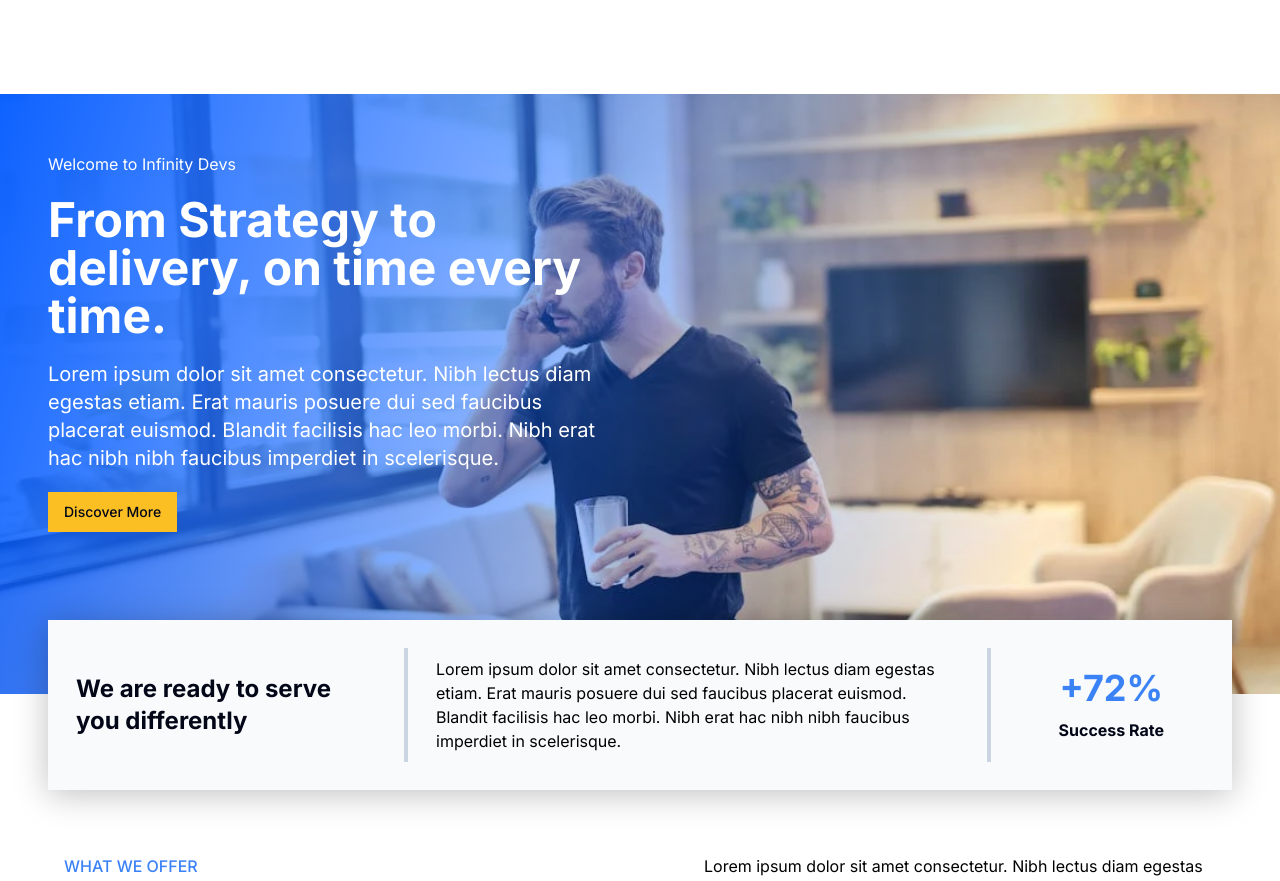
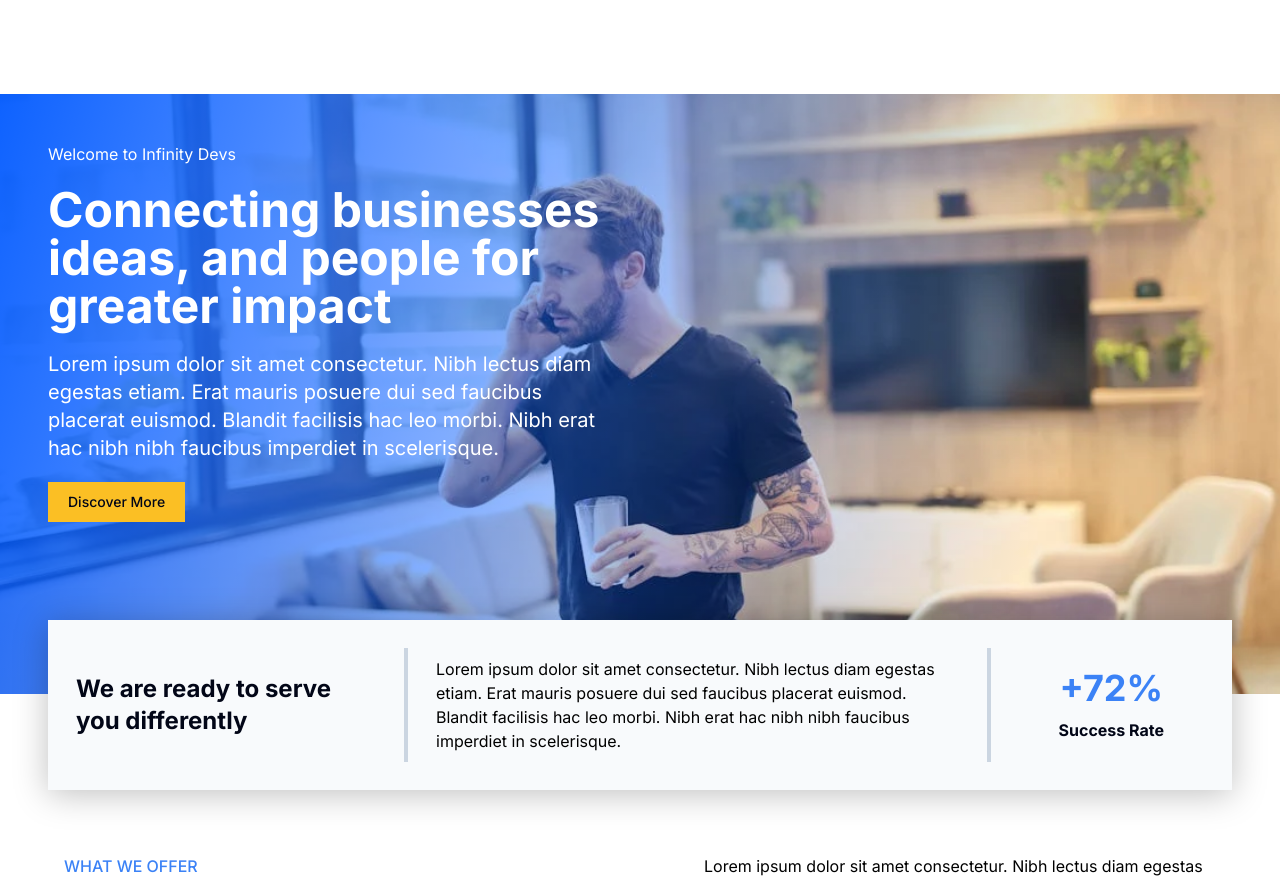
Before and after one commit to InfinityDevsHQ/software-house-next, a Next.js app: page / in a window 1280 px wide. Shown: the part 1220-2101 px from the top of the page. Built offline with nearby package versions, Linux system fonts and the light colour scheme.

Commit message:
fix: shaved padding

```diff
--- a/components/homepage/businesses.tsx
+++ b/components/homepage/businesses.tsx
@@ -3,13 +3,13 @@ import SuccessRate from "./success-rate";
 
 export default function Businesses() {
   return (
-    <section className="business-bg py-2.5 h-[600px] relative">
+    <section className="business-bg h-[600px] relative">
       <div className="flex items-center">
         <div className="px-4 py-20 md:p-20 lg:p-12 ">
           <div className="max-w-xl flex flex-col gap-5 pt-16 sm:pt-20 md:pt-10 lg:pt-0">
             <p className="text-white">Welcome to Infinity Devs</p>
             <h1 className="font-bold text-4xl md:text-5xl text-white">
-              From Strategy to delivery, on time every time.
+              Connecting businesses ideas, and people for greater impact
             </h1>
 
             <p className="text-xl text-white">
@@ -18,7 +18,7 @@ export default function Businesses() {
               Blandit facilisis hac leo morbi. Nibh erat hac nibh nibh faucibus
               imperdiet in scelerisque.
             </p>
-            <Button className="max-w-max rounded-none bg-secondary text-accent-dark hover:text-accent">
+            <Button className="max-w-max rounded-none bg-secondary text-accent-dark hover:text-accent px-5 py-2.5">
               Discover More
             </Button>
           </div>
```
